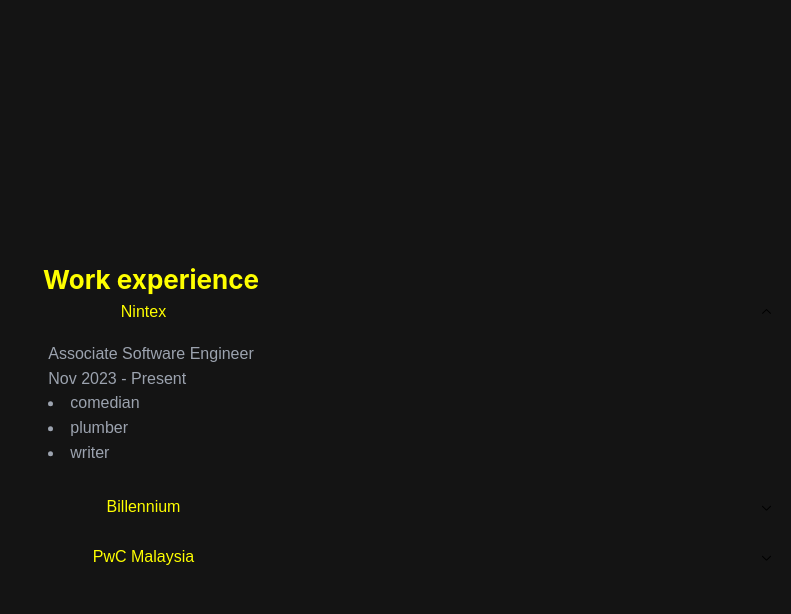
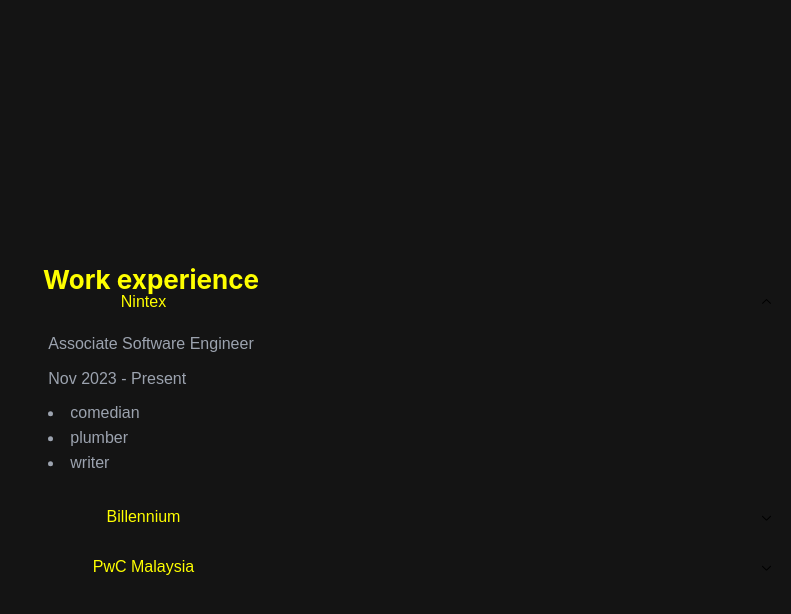
Before and after one commit to haomcappdev/portfolio, a Next.js app: page / in a window 1280 px wide. Both pictures are taken after a click on the button "Nintex". Shown: the top 614 px of the page, without its empty margins (489-1280 px from the left). Built offline with nearby package versions, Linux system fonts and the light colour scheme.

Commit message:
add gaps between job details

```diff
--- a/src/app/ui/components/accordion/main/work-history.module.css
+++ b/src/app/ui/components/accordion/main/work-history.module.css
@@ -11,6 +11,12 @@
 
 .accordionItem:hover {
   background-color: rgba(128, 128, 128, 0.5);
+}
+
+.jobDetailsContainer {
+  display: flex;
+  flex-direction: column;
+  gap: 10px;
 }
 
 .control:hover {
--- a/src/app/ui/components/accordion/main/work-history.tsx
+++ b/src/app/ui/components/accordion/main/work-history.tsx
@@ -8,7 +8,7 @@
 function JobDetails(props: { jobDetail: JobDetail }) {
   const { title, period, jobScope } = { ...props.jobDetail };
   return (
-    <>
+    <div className={styles.jobDetailsContainer}>
       <Text>{title}</Text>
       <Text>{period}</Text>
       <List>
@@ -16,16 +16,14 @@
           <List.Item key={index}>{item}</List.Item>
         ))}
       </List>
-    </>
+    </div>
   );
 }
 
 function JobLabel({ name }: JobHistory) {
   return (
     <Group wrap="nowrap" className={styles.jobLabel}>
-      <div>
-        <Text className={styles.jobLabelName}>{name}</Text>
-      </div>
+      <Text className={styles.jobLabelName}>{name}</Text>
     </Group>
   );
 }
```
